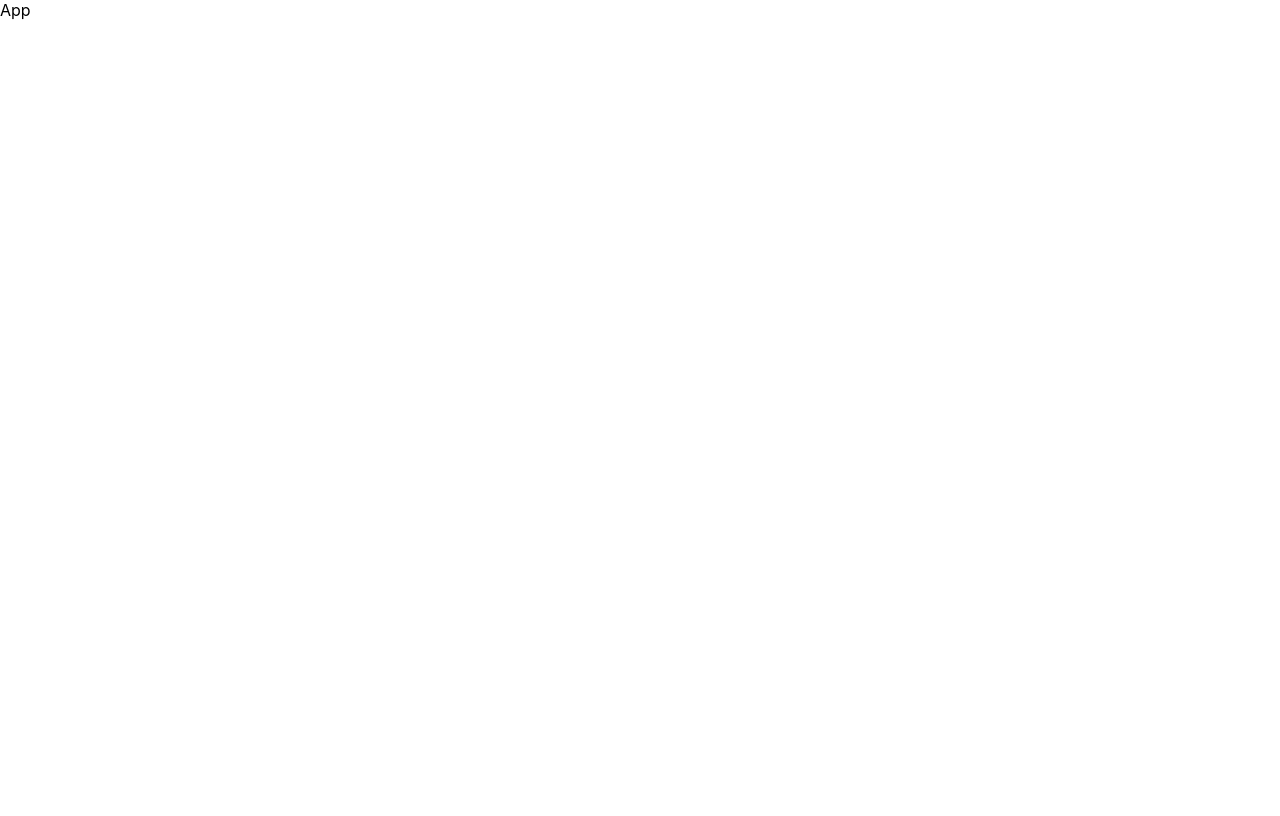
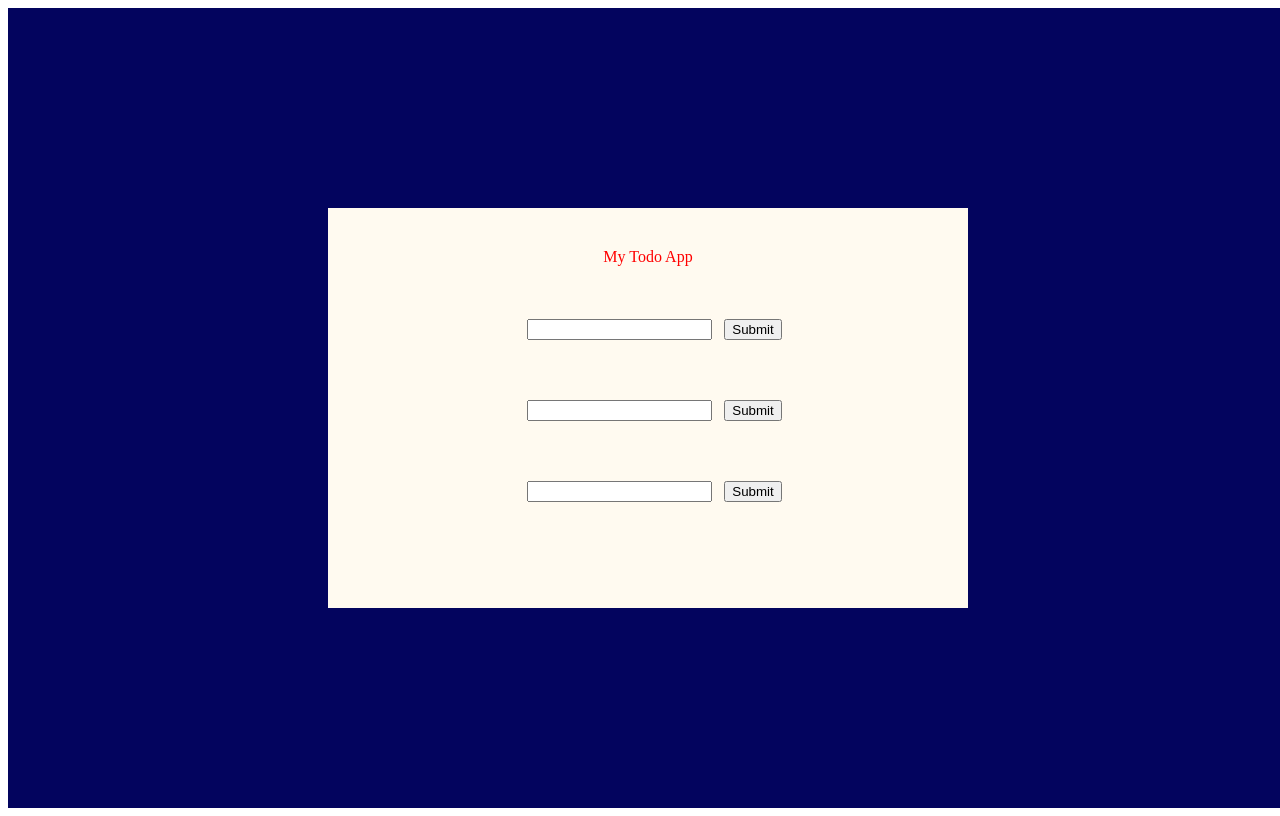
Before and after one commit to RamadanDY/Todo-app, a React (Create React App) app: page / in a window 1280 px wide. Built offline with nearby package versions, Linux system fonts and the light colour scheme.

Commit message:
styling done

```diff
--- /dev/null
+++ b/src/App.css
@@ -0,0 +1,41 @@
+.wrapper {
+  background-color: #03045e;
+  height: 100vh;
+  width: 100vw;
+  display: flex;
+  /* flex-direction: row; this is a default*/
+  justify-content: center;
+  align-items: center;
+}
+
+.content-wrapper {
+  background-color: #fffaf0;
+  height: 50%;
+  width: 50%;
+  /* justify-content: space-evenly; */
+}
+.header {
+  color: red;
+  display: flex;
+  justify-content: center;
+  align-items: center;
+  padding: 2.5rem;
+}
+
+form {
+  color: blue;
+  border-radius: 2px;
+  display: flex;
+  gap: 35px;
+  flex-direction: column;
+  justify-content: space-evenly;
+  align-items: center;
+}
+.gap {
+  margin: 12.5px;
+}
+/* .i1 {
+  display: flex;
+  justify-content: row;
+  color: red;
+} */
--- a/src/App.js
+++ b/src/App.js
@@ -1,9 +1,28 @@
-import React from 'react'
+import React from "react";
+import "./App.css";
 
 const App = () => {
   return (
-    <div>App</div>
-  )
-}
+    <div className="wrapper">
+      <div className="content-wrapper">
+        <div className="header">My Todo App</div>
+        <form>
+          <label className="i1">
+            <input className="gap" type="text" name="name" />
+            <input type="submit" value="Submit" />
+          </label>
+          <label className="i2">
+            <input className="gap" type="text" name="name" />
+            <input type="submit" value="Submit" />
+          </label>
+          <label className="i3">
+            <input className="gap" type="text" name="name" />
+            <input type="submit" value="Submit" />
+          </label>
+        </form>
+      </div>
+    </div>
+  );
+};
 
-export default App
+export default App;
--- a/src/index.css
+++ b/src/index.css
@@ -1,4 +1,4 @@
-body {
+/* body {
   margin: 0;
   font-family: -apple-system, BlinkMacSystemFont, 'Segoe UI', 'Roboto', 'Oxygen',
     'Ubuntu', 'Cantarell', 'Fira Sans', 'Droid Sans', 'Helvetica Neue',
@@ -10,4 +10,4 @@ body {
 code {
   font-family: source-code-pro, Menlo, Monaco, Consolas, 'Courier New',
     monospace;
-}
+} */
```
